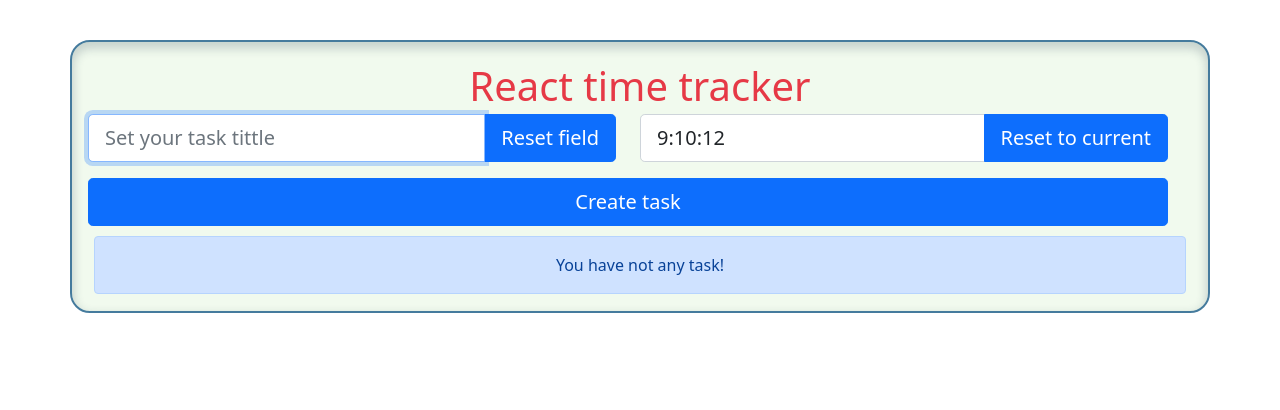
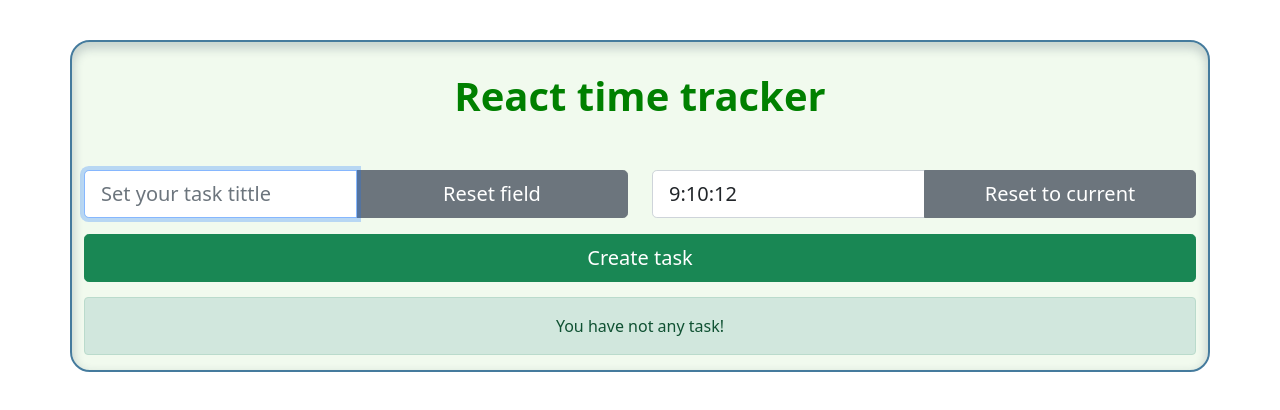
Before and after one commit to dilovskyi/timetracker, a React (Create React App) app: page / in a window 1280 px wide. Shown: the top 410 px of the page. Built offline with nearby package versions, Linux system fonts and the light colour scheme.

Commit message:
Fixed bootstrap classes

```diff
--- a/src/components/App.js
+++ b/src/components/App.js
@@ -8,6 +8,9 @@ const StyledApp = styled.div`
   text-align: center;
   padding: 40px 0;
   height: 100%;
+  @media (max-width: 991px) {
+    padding: 0;
+  }
 `;
 
 function App() {
--- a/src/components/TaskForm/TaskForm.js
+++ b/src/components/TaskForm/TaskForm.js
@@ -20,7 +20,7 @@ function TaskForm({ addTask, taskTitle, time }) {
   };
 
   return (
-    <form className="row g-3 needs-validation" onKeyPress={pressedInput}>
+    <form className=" needs-validation" onKeyPress={pressedInput}>
       <div className="row">
         <div className="col-12 col-lg-6">
           <div className="input-group mb-3 input-group-lg">
@@ -38,7 +38,7 @@ function TaskForm({ addTask, taskTitle, time }) {
         <div className="d-grid col-12">
           <button
             ref={createButton}
-            className="btn btn-lg btn-primary"
+            className="btn btn-lg btn-success"
             type="button"
             onClick={(e) => {
               e.preventDefault();
--- a/src/components/TaskForm/TaskTimeInput/TaskTimeInput.js
+++ b/src/components/TaskForm/TaskTimeInput/TaskTimeInput.js
@@ -36,7 +36,7 @@ function TaskTimeInput({
         onBlur={() => setInputFocusStatus(false)}
         value={hours + ":" + minutes + ":" + seconds}
         type="text"
-        className="form-control"
+        className="form-control col-12 col-lg-6"
         placeholder="Set time"
         aria-label="Time"
         onChange={(e) => {
@@ -46,7 +46,7 @@ function TaskTimeInput({
       />
 
       <button
-        className="btn btn-primary"
+        className="btn btn-secondary col-12 col-lg-6"
         type="button"
         onClick={() => {
           setCurrentTime();
--- a/src/components/TaskForm/TaskTitleInput/TaskTitleInput.js
+++ b/src/components/TaskForm/TaskTitleInput/TaskTitleInput.js
@@ -10,12 +10,12 @@ function TaskTitleInput({ value, setTaskTitle, resetTaskTitle, titleRef }) {
         autoFocus
         value={value}
         type="text"
-        className="form-control"
+        className="form-control col-12 col-lg-6"
         placeholder="Set your task tittle"
         onChange={(e) => setTaskTitle(e.target.value)}
       />
       <button
-        className="btn btn-primary"
+        className="btn btn-secondary col-12 col-lg-6"
         type="button"
         onClick={resetTaskTitle}
       >
--- a/src/components/TaskList/TaskList.js
+++ b/src/components/TaskList/TaskList.js
@@ -6,11 +6,11 @@ import styled from "styled-components";
 
 const StyledTaskList = styled.ul`
   border-radius: 5px;
-  margin: 10px;
+  margin: 15px 0;
 `;
 
 const StyledAlert = styled.div`
-  margin-bottom: 7px;
+  margin: 0;
 `;
 
 function TaskList({ taskList, setListDataFromStorage }) {
@@ -30,7 +30,7 @@ function TaskList({ taskList, setListDataFromStorage }) {
     <>
       <StyledTaskList className="list-group ">
         {taskList.length === 0 ? (
-          <StyledAlert className="alert alert-primary" role="alert">
+          <StyledAlert className="alert alert-success" role="alert">
             You have not any task!
           </StyledAlert>
         ) : (
--- a/src/components/Title/Title.js
+++ b/src/components/Title/Title.js
@@ -3,8 +3,9 @@ import { HEADER_TITLE } from "../../constants";
 
 const StyledTitle = styled.h1`
   text-align: center;
-  color: #e63946;
-  margin: 20px auto;
+  color: green;
+  margin: 30px auto 50px;
+  font-weight: 600;
 `;
 
 function Title() {
--- a/src/hoc/Layout.js
+++ b/src/hoc/Layout.js
@@ -6,6 +6,9 @@ const StyledLayout = styled.div`
   border-radius: 20px;
   box-shadow: 0px 5px 10px 2px rgba(34, 60, 80, 0.2) inset;
   background-color: #f1faee;
+  @media (max-width: 575px) {
+    border-radius: 0;
+  }
 `;
 
 function Layout({ children }) {
```
